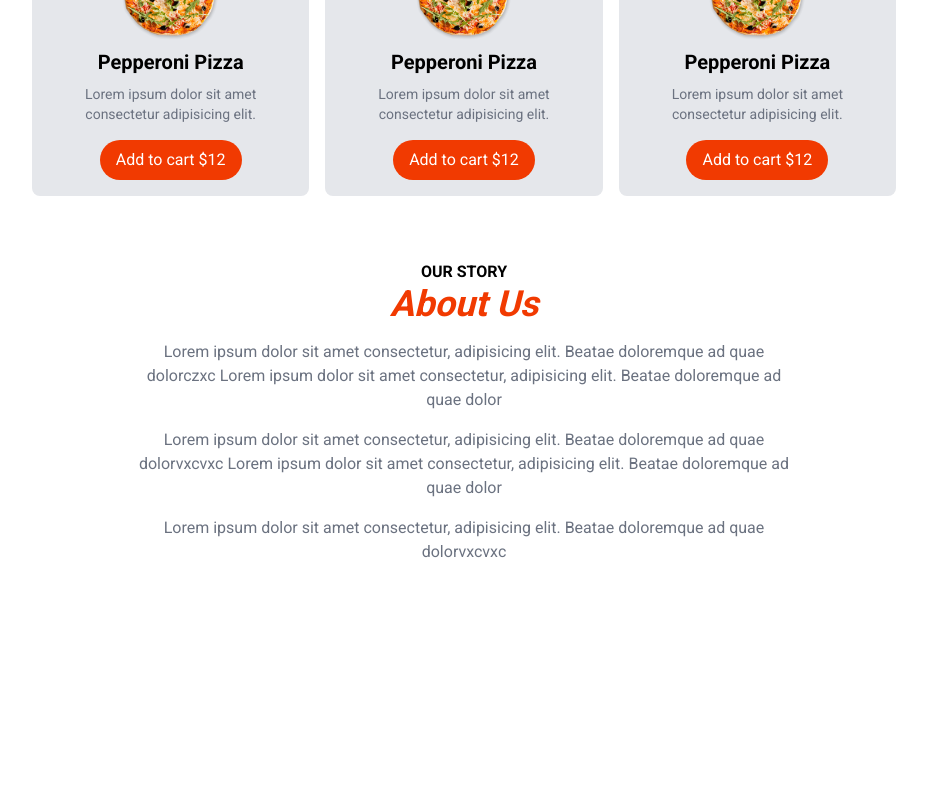
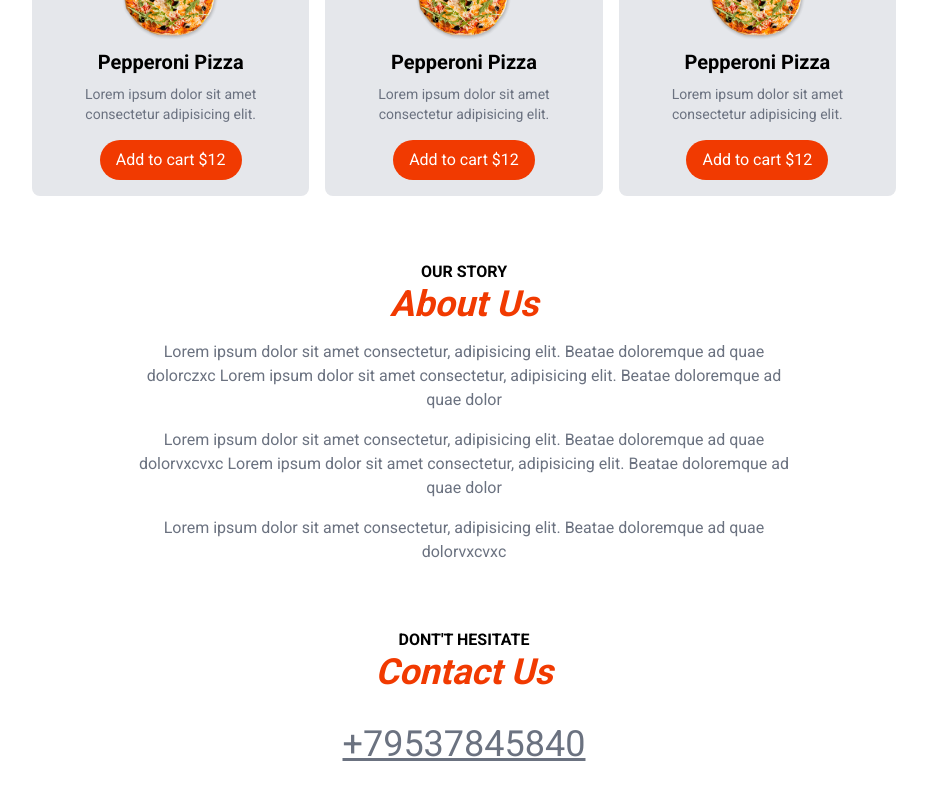
Before and after one commit to Rustam8953/pizza, a Next.js app: page / in a window 1280 px wide. Shown: the part 820-1620 px from the top of the page, without its empty margins (176-1103 px from the left). Before the commit the page ends 1464 px from the top, so only its background shows below. Built offline with nearby package versions, Linux system fonts and the light colour scheme.

Commit message:
Adding contact section

```diff
--- a/src/app/page.js
+++ b/src/app/page.js
@@ -1,4 +1,5 @@
 import About from "@/components/layout/About";
+import Contact from "@/components/layout/Contact";
 import Header from "@/components/layout/Header";
 import Hero from "@/components/layout/Hero";
 import HomeMenu from "@/components/layout/HomeMenu";
@@ -10,6 +11,7 @@ export default function Home() {
       <Hero />
       <HomeMenu />
       <About />
+      <Contact />
     </>
   );
 }
--- /dev/null
+++ b/src/components/layout/Contact.js
@@ -0,0 +1,13 @@
+import SectionHeader from "@/components/layout/SectionHeaders";
+import Link from "next/link";
+
+export default function Contact() {
+    return(
+      <section className="text-center my-8">
+        <SectionHeader subHeader={'Dont\'t hesitate'} mainHeader={'Contact Us'} />
+        <div className="mt-8">
+            <Link className="text-4xl underline text-gray-500" href={'tel:+79537845840'}>+79537845840</Link>
+        </div>
+        </section>
+    )
+}
```
